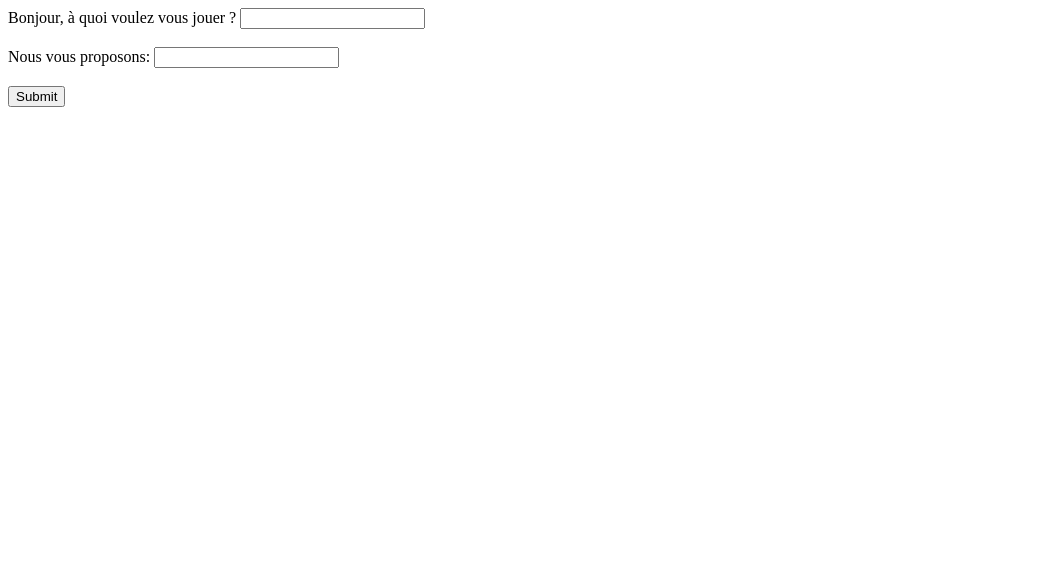
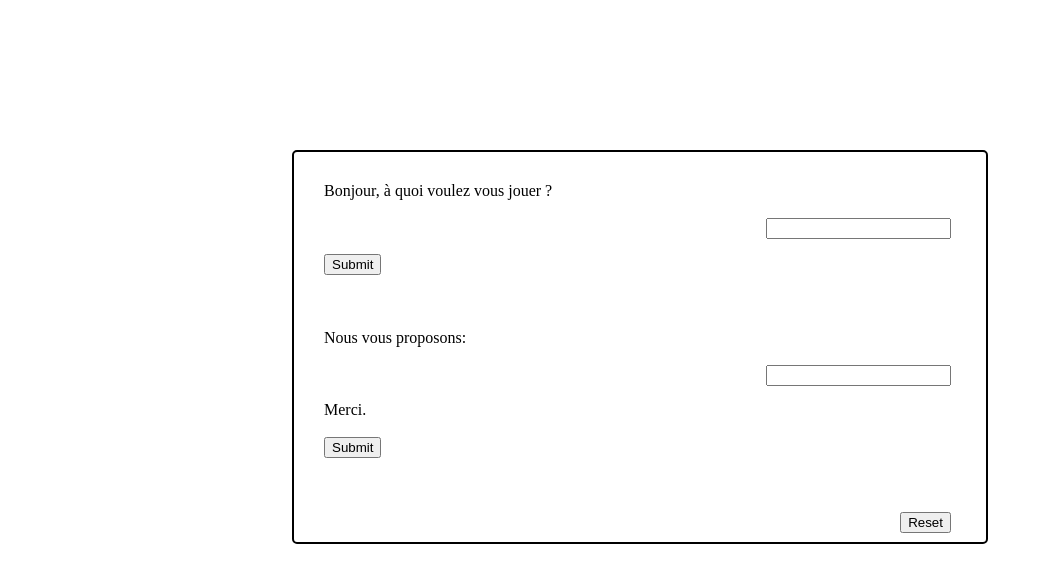
Before and after one commit to aguenidahia/barbouch-partiel-miage-2020-technologs, a plain HTML site: page client/src/index.html in a window 1280 px wide. Shown: the whole page, without its empty margins (0-1043 px from the left). Drawn offline with Linux system fonts and the light colour scheme.

Commit message:
Ajout de style et mise en page du Front

```diff
--- a/client/src/index.html
+++ b/client/src/index.html
@@ -1,26 +1,35 @@
-<!doctype html>
-
+<!DOCTYPE html>
 <html lang="en">
   <head>
-  <meta charset="utf-8">
+    <meta charset="utf-8" />
 
     <title>Catalogue de Jeu</title>
-  <meta name="description" content="Partiel 2020 réalisé par Mohamed Amine BARBOUCH">
-  <meta name="author" content="Barbouch">
-  <link rel="stylesheet" href="monStyle.css">
-
+    <meta
+      name="description"
+      content="Partiel 2020 réalisé par Mohamed Amine BARBOUCH"
+    />
+    <meta name="author" content="Barbouch" />
+    <link rel="stylesheet" href="monStyle.css" />
   </head>
 
   <body>
+    <div class="contenaire">
+      <form action="">
+        <label>Bonjour, à quoi voulez vous jouer ?</label><br /><br />
+        <input type="text" id="genre" name="genre" class="input-conversation" /><br /><br />
+        <input type="submit" value="Submit" />
 
-    <form action="">
-        <label>Bonjour, à quoi voulez vous jouer ?</label>
-        <input type="text" id="genre" name="genre"><br><br>
-        <label>Nous vous proposons:</label>
-        <input type="text" id="nom_jeu" name="nom_jeu"><br><br>
-        <input type="submit" value="Submit">
       </form>
-
+      <br /><br /><br />
+      <form>
+        <label>Nous vous proposons:</label><br /><br />
+        <input type="text" id="nom_jeu" name="nom_jeu" class="input-conversation" /><br /><br />
+        <label>Merci.</label><br /><br />
+        <input type="submit" value="Submit" />
+      </form>
+      <br /><br /><br />
+      <button class="input-conversation"/>Reset</button>
+    </div>
     <!-- <script src="js/scripts.js"></script> -->
   </body>
 </html>
--- a/client/src/monStyle.css
+++ b/client/src/monStyle.css
@@ -0,0 +1,14 @@
+.contenaire {
+    margin: 150px auto;
+    padding: 30px;
+    background: #fff;
+    border: 2px solid black;
+    border-radius: 5px;
+    width: 50%;
+    position: relative;
+  }
+
+.input-conversation{
+    margin-right: 5px;
+    float:right;
+}
```
Lines whose indentation alone changed are shown as unchanged.
